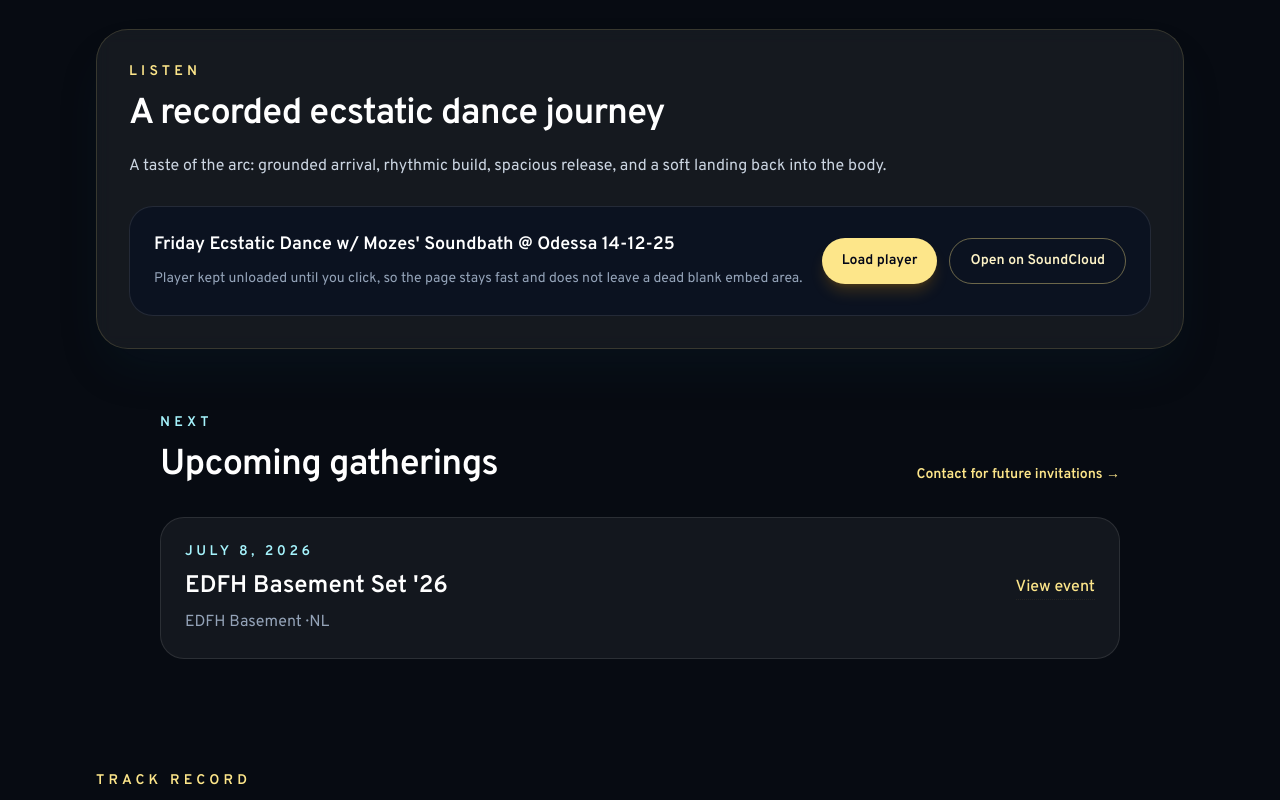
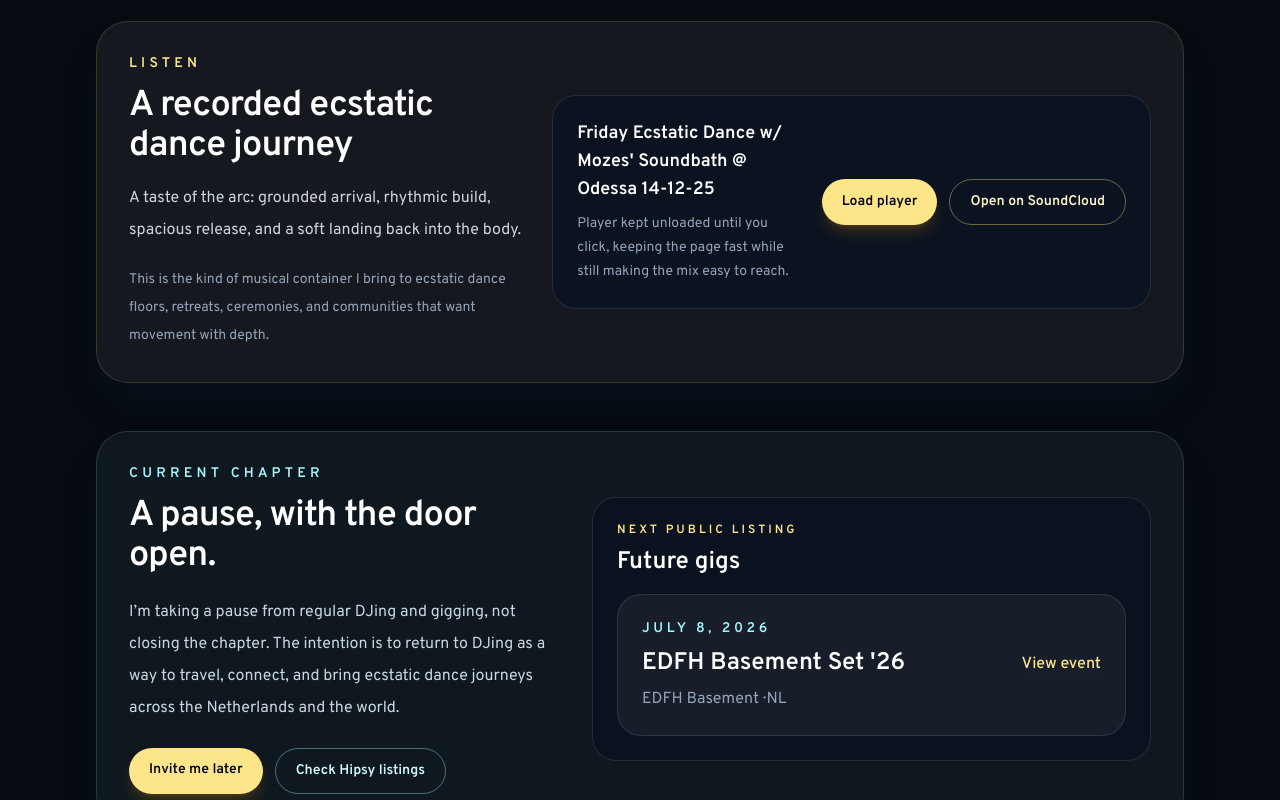
Before and after one commit to kokosthief/dj.henners.bio, a Next.js app: page / in a window 1280 px wide. Shown: the part 1560-2360 px from the top of the page. Built offline with nearby package versions, Linux system fonts and the light colour scheme.

Commit message:
fix: tighten listen and upcoming sections

```diff
--- a/src/app/components/PastGigs.tsx
+++ b/src/app/components/PastGigs.tsx
@@ -40,7 +40,7 @@ const PastGigs: React.FC<PastGigsProps> = ({ gigs }) => {
   const years = new Set(pastGigs.map((gig) => gig.date.slice(0, 4))).size;
 
   return (
-    <section id="past-gigs" className="mx-auto w-full max-w-6xl px-5 py-20 sm:px-6 lg:px-8">
+    <section id="past-gigs" className="mx-auto w-full max-w-6xl px-5 pb-20 pt-8 sm:px-6 lg:px-8">
       <div className="mb-10 grid gap-6 lg:grid-cols-[0.8fr_1.2fr] lg:items-end">
         <div>
           <p className="text-sm font-semibold uppercase tracking-[0.3em] text-amber-200">Track record</p>
--- a/src/app/components/SoundCloudWidget.tsx
+++ b/src/app/components/SoundCloudWidget.tsx
@@ -14,25 +14,29 @@ const SoundCloudWidget: React.FC = () => {
   const [loaded, setLoaded] = useState(false);
 
   return (
-    <section id="listen" className="mx-auto w-full max-w-6xl px-5 py-8 sm:px-6 lg:px-8">
-      <div className="rounded-[2rem] border border-amber-200/15 bg-white/[0.06] p-6 shadow-2xl shadow-cyan-950/20 backdrop-blur sm:p-8">
-        <div className="mb-6 max-w-3xl">
+    <section id="listen" className="mx-auto w-full max-w-6xl px-5 py-6 sm:px-6 lg:px-8">
+      <div className="grid gap-6 rounded-[2rem] border border-amber-200/15 bg-white/[0.06] p-6 shadow-2xl shadow-cyan-950/20 backdrop-blur sm:p-8 lg:grid-cols-[0.8fr_1.2fr] lg:items-center">
+        <div>
           <p className="mb-3 text-sm font-semibold uppercase tracking-[0.3em] text-amber-200">Listen</p>
           <h2 className="text-3xl font-semibold tracking-tight text-white md:text-4xl">A recorded ecstatic dance journey</h2>
           <p className="mt-4 text-base leading-8 text-slate-300">
             A taste of the arc: grounded arrival, rhythmic build, spacious release, and a soft landing back into the body.
           </p>
+          <p className="mt-5 max-w-xl text-sm leading-7 text-slate-400">
+            This is the kind of musical container I bring to ecstatic dance floors, retreats, ceremonies, and communities that want movement with depth.
+          </p>
         </div>
 
         {!loaded ? (
-          <div className="flex flex-col gap-4 rounded-3xl border border-white/10 bg-[#0b1220] p-5 sm:flex-row sm:items-center sm:justify-between sm:p-6">
+          <div className="rounded-3xl border border-white/10 bg-[#0b1220] p-5 sm:p-6">
+            <div className="flex flex-col gap-5 sm:flex-row sm:items-center sm:justify-between">
               <div>
                 <h3 className="text-lg font-semibold text-white">{track.title}</h3>
                 <p className="mt-2 max-w-2xl text-sm leading-6 text-slate-400">
-                Player kept unloaded until you click, so the page stays fast and does not leave a dead blank embed area.
+                  Player kept unloaded until you click, keeping the page fast while still making the mix easy to reach.
                 </p>
               </div>
-            <div className="flex flex-col gap-3 sm:flex-row">
+              <div className="flex shrink-0 flex-col gap-3 sm:flex-row">
                 <button
                   type="button"
                   onClick={() => setLoaded(true)}
@@ -48,6 +52,7 @@ const SoundCloudWidget: React.FC = () => {
                 >
                   Open on SoundCloud
                 </a>
+              </div>
             </div>
           </div>
         ) : (
--- a/src/app/components/UpcomingGigs.tsx
+++ b/src/app/components/UpcomingGigs.tsx
@@ -17,17 +17,36 @@ const UpcomingGigs: React.FC<UpcomingGigsProps> = ({ gigs }) => {
     .sort((a, b) => new Date(a.date).getTime() - new Date(b.date).getTime());
 
   return (
-    <section id="upcoming" className="mx-auto w-full max-w-5xl px-5 py-8 sm:px-6 lg:px-8">
-      <div className="mb-8 flex flex-col gap-3 sm:flex-row sm:items-end sm:justify-between">
+    <section id="upcoming" className="mx-auto w-full max-w-6xl scroll-mt-6 px-5 py-6 sm:px-6 lg:px-8">
+      <div className="grid gap-6 rounded-[2rem] border border-cyan-200/15 bg-cyan-200/[0.055] p-6 shadow-2xl shadow-cyan-950/20 sm:p-8 lg:grid-cols-[0.88fr_1.12fr] lg:items-center">
         <div>
-          <p className="text-sm font-semibold uppercase tracking-[0.3em] text-cyan-200">Next</p>
+          <p className="text-sm font-semibold uppercase tracking-[0.3em] text-cyan-200">Current chapter</p>
           <h2 className="mt-3 text-3xl font-semibold tracking-tight text-white md:text-4xl">
-            {upcomingGigs.length > 0 ? 'Upcoming gatherings' : 'A small pause from DJing'}
+            A pause, with the door open.
           </h2>
+          <p className="mt-5 text-base leading-8 text-slate-300">
+            I’m taking a pause from regular DJing and gigging, not closing the chapter. The intention is to return to DJing as a way to travel, connect, and bring ecstatic dance journeys across the Netherlands and the world.
+          </p>
+          <div className="mt-6 flex flex-col gap-3 sm:flex-row">
+            <Link href="#contact" className="rounded-full bg-amber-200 px-5 py-3 text-center text-sm font-semibold text-slate-950 shadow-lg shadow-amber-500/20 transition hover:bg-amber-100">
+              Invite me later
+            </Link>
+            <a href="https://hipsy.nl/events?query=Henners" target="_blank" rel="noopener noreferrer" className="rounded-full border border-cyan-200/40 px-5 py-3 text-center text-sm font-semibold text-cyan-100 transition hover:border-cyan-100 hover:bg-cyan-200/10">
+              Check Hipsy listings
+            </a>
           </div>
-        <Link href="#contact" className="text-sm font-semibold text-amber-200 transition hover:text-amber-100">
-          Contact for future invitations →
-        </Link>
+        </div>
+
+        <div className="rounded-3xl border border-white/10 bg-[#0b1220]/85 p-5 sm:p-6">
+          <div className="mb-4 flex flex-col gap-2 sm:flex-row sm:items-end sm:justify-between">
+            <div>
+              <p className="text-xs font-semibold uppercase tracking-[0.25em] text-amber-200">
+                {upcomingGigs.length > 0 ? 'Next public listing' : 'No public dates right now'}
+              </p>
+              <h3 className="mt-2 text-2xl font-semibold text-white">
+                {upcomingGigs.length > 0 ? 'Future gigs' : 'Resting between chapters'}
+              </h3>
+            </div>
           </div>
 
           {upcomingGigs.length > 0 ? (
@@ -37,15 +56,14 @@ const UpcomingGigs: React.FC<UpcomingGigsProps> = ({ gigs }) => {
               ))}
             </div>
           ) : (
-        <div className="rounded-[2rem] border border-cyan-200/15 bg-cyan-200/[0.06] p-8 text-slate-200 shadow-2xl shadow-cyan-950/20">
-          <p className="max-w-3xl text-xl leading-9">
-            After many beautiful dance floors, I’m taking space to rest, listen, and let the next chapter unfold naturally.
-          </p>
-          <p className="mt-5 max-w-3xl text-base leading-8 text-slate-400">
-            Thank you for the support, movement, and magic so far. New mixes, gatherings, and selected future invitations will appear here when the timing feels right.
+            <div className="rounded-3xl border border-white/10 bg-white/[0.04] p-6 text-slate-200">
+              <p className="text-lg leading-8">
+                New mixes, gatherings, and selected invitations will appear here when the timing feels right.
               </p>
             </div>
           )}
+        </div>
+      </div>
     </section>
   );
 };
```
Lines whose indentation alone changed are shown as unchanged.
